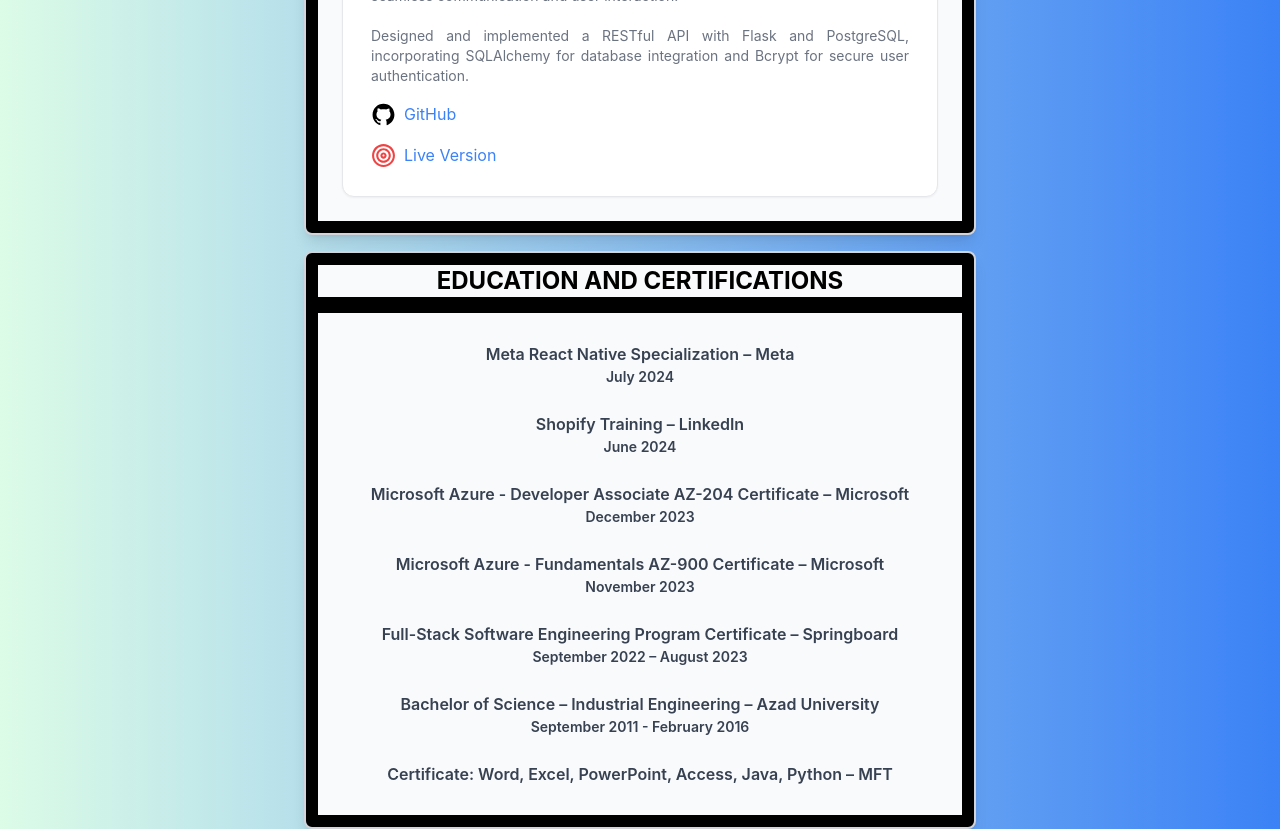
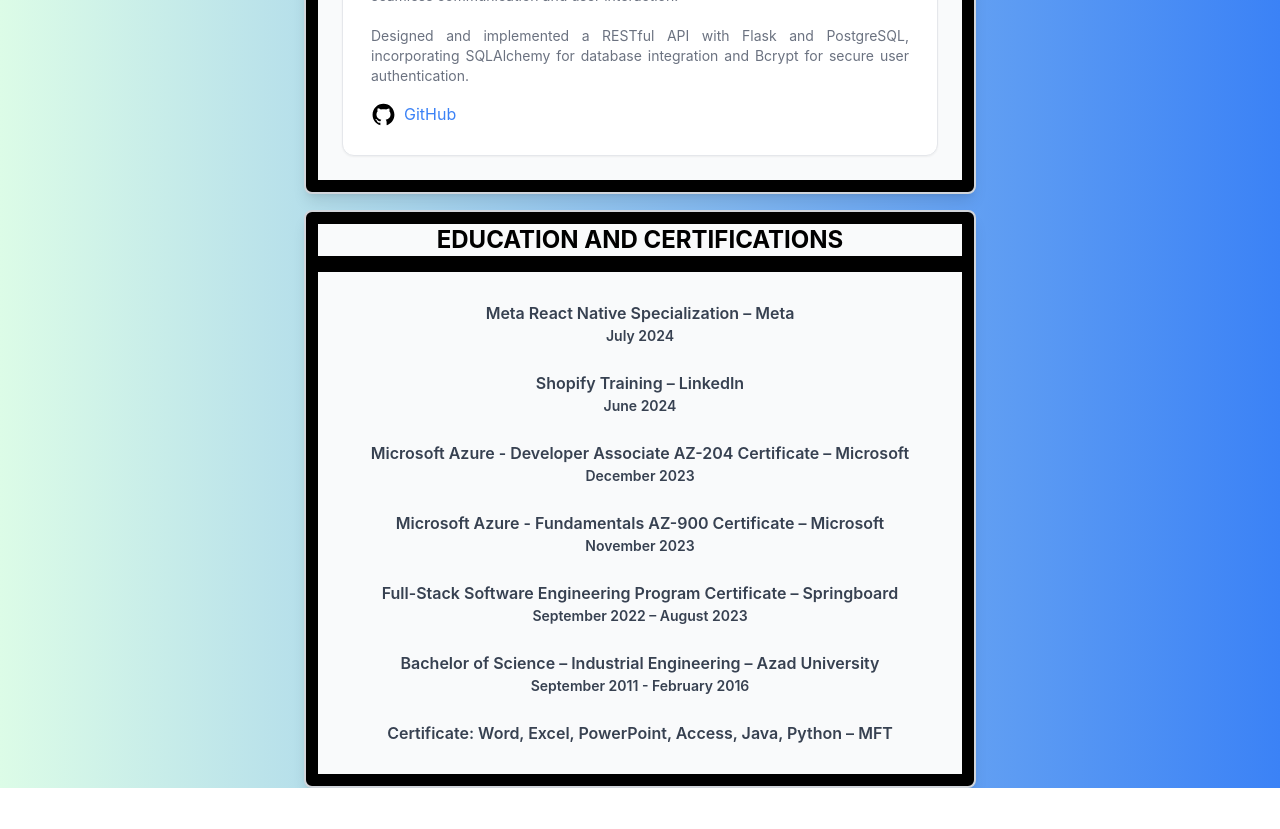
Before and after one commit to behnamsaba/resume, a React (Create React App) app: page / in a window 1280 px wide. Shown: the part 7880-8709 px from the top of the page. After the commit the page ends 8668 px from the top, so only its background shows below. Built offline with nearby package versions, Linux system fonts and the light colour scheme.

Commit message:
removed the live project for cost

```diff
--- a/src/Projects.js
+++ b/src/Projects.js
@@ -71,7 +71,6 @@
             'Designed and implemented a RESTful API with Flask and PostgreSQL, incorporating SQLAlchemy for database integration and Bcrypt for secure user authentication.',
         ],
         githubLink: 'https://github.com/behnamsaba/dictionaryApi',
-        liveLink: 'https://capstone-one-project.herokuapp.com/',
         imageSrc: '/vocab.png',
         imageAlt: 'vocab',
     },
```
